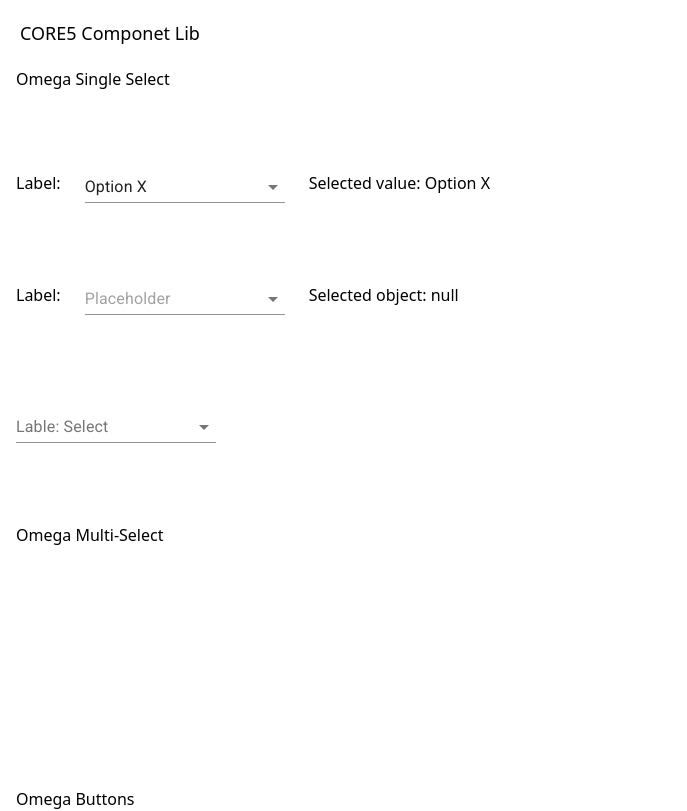
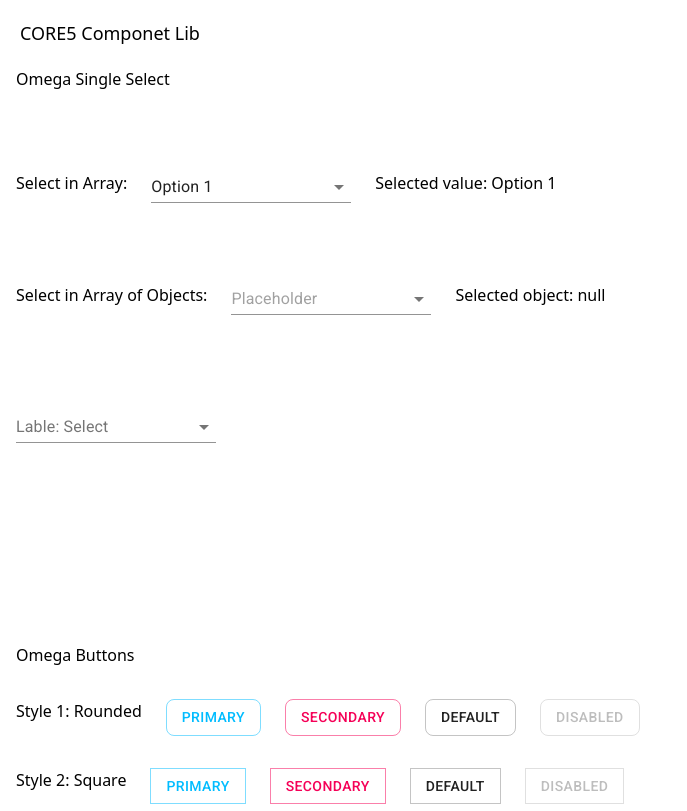
Before and after one commit to volcanohong/react-lib, a React (Create React App) app: page / in a window 1280 px wide. Shown: the top 811 px of the page, without its empty margins (0-687 px from the left). Built offline with nearby package versions, Linux system fonts and the light colour scheme.

Commit message:
signle select done

```diff
--- a/src/App.js
+++ b/src/App.js
@@ -30,20 +30,18 @@ function App() {
   });
 
   const optionsArray = [
-    'Option X',
-    'Option Y',
     'Option 1',
     'Option 2',
-    'Option 3'
+    'Option 3',
+    'XXX',
+    'YYY'
   ]
 
   const optionsObject = [
     { id: 1, name: 'Option 10' },
     { id: 2, name: 'Option 20' },
     { id: 3, name: 'Option 30' },
-    { id: 4, name: 'Option 40' },
-    { id: 5, name: 'Xy 50' },
-    { id: 6, name: 'Xy 60' },
+    { id: 4, name: 'Option 40' }
   ]
 
   const [value1, setValue1] = React.useState(optionsArray[0]);
@@ -59,10 +57,8 @@ function App() {
             <span>Omega Single Select</span>
           </div>
           <div className="om-flex om-flex-row om-space-x-6">
-            <span className="om-px-r-2">Label: </span>
-            <OmSingleSelect
-              options={optionsArray}
-              value={value1}
+            <span className="om-px-r-2">Select in Array: </span>
+            <OmSingleSelect options={optionsArray} value={value1}
               onChange={(event, value) => {
                 setValue1(value);
               }}
@@ -71,7 +67,7 @@ function App() {
             <div>{`Selected value: ${value1 ? `${value1}` : 'null'}`}</div>
           </div>
           <div className="om-flex om-flex-row om-space-x-6">
-            <span className="om-px-r-2">Label: </span>
+            <span className="om-px-r-2">Select in Array of Objects: </span>
             <OmSingleSelect
               options={optionsObject}
               field="name"
@@ -85,21 +81,21 @@ function App() {
             <div>{`Selected object: ${value2 ? `${JSON.stringify(value2)}` : 'null'}`}</div>
           </div>
           <div className="om-flex om-flex-row om-space-x-6">
-            <OmSingleSelect lable="Lable: Select" options={optionsArray} width="250" ></OmSingleSelect>
+            <OmSingleSelect lable="Lable: Select" options={optionsArray} width="250"></OmSingleSelect>
           </div>
         </div>
 
         <div className="om-flex om-flex-row om-my-10">
         </div>
 
-        <div className="om-container om-mx-auto om-px-4 om-space-y-20">
+        {/* <div className="om-container om-mx-auto om-px-4 om-space-y-20">
           <div className="om-w-full">
             <span>Omega Multi-Select</span>
           </div>
           <div className="om-flex om-flex-row om-space-x-6">
-            {/* <OmSingleSelect lable="Lable: Select" options={optionsArray} width="250" multiple></OmSingleSelect> */}
+            <OmSingleSelect lable="Lable: Select" options={optionsArray} width="250" multiple></OmSingleSelect>
           </div>
-        </div>
+        </div> */}
 
         <div className="om-flex om-flex-row om-my-20">
         </div>
--- a/src/component/OmButton.jsx
+++ b/src/component/OmButton.jsx
@@ -7,13 +7,7 @@ const useStyles = makeStyles({
     "&:focus": {
       outline: "none",
     },
-  },
-  rootIcon: {
-    "&:focus": {
-      outline: "none",
-      border: 2,
-    },
-  },
+  }
 });
 
 function OmButton(props) {
@@ -28,7 +22,7 @@ function OmButton(props) {
     return (
       <div className={props.className}>
         <IconButton
-          classes={{ root: classes.rootIcon }}
+          classes={{ root: classes.root }}
           color={color}
           {...props}
         >
@@ -42,7 +36,7 @@ function OmButton(props) {
     return (
       <div className={props.className}>
         <Fab
-          classes={{ root: classes.rootIcon }}
+          classes={{ root: classes.root }}
           color={color}
           {...props}>
           <i className="material-icons">{props.name}</i>
--- a/src/component/OmSingleSelect.jsx
+++ b/src/component/OmSingleSelect.jsx
@@ -9,21 +9,17 @@ const useStyles = makeStyles({
       outline: 'none',
     },
   },
-  option: {
+  select: {
     fontSize: 15,
     minWidth: 250,
   },
-  // select: {
-  //   minWidth: 250,
-  // },
 });
 
 function OmSingleSelect(props) {
   const classes = useStyles();
   const { lable, options, width, field, placeholder, ...others } = props;
   // const minWidth = width ? width : 200; // now working
-  const minWidth = 200;
-
+  let minWidth = 200;
   // console.log(value);
 
   //array of objects can cause unmatch of value and option, which generates lots of warnings
@@ -42,6 +38,8 @@ function OmSingleSelect(props) {
         getOptionSelected={handleObjectMatch}
         style={{ width: minWidth }}
         autoHighlight
+        autoComplete
+        autoSelect
         // multiple
         renderInput={(params) => (
           <TextField
```
